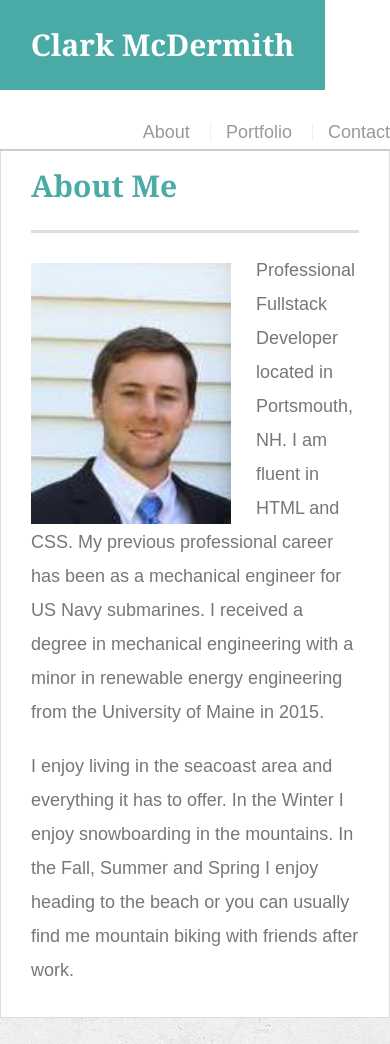
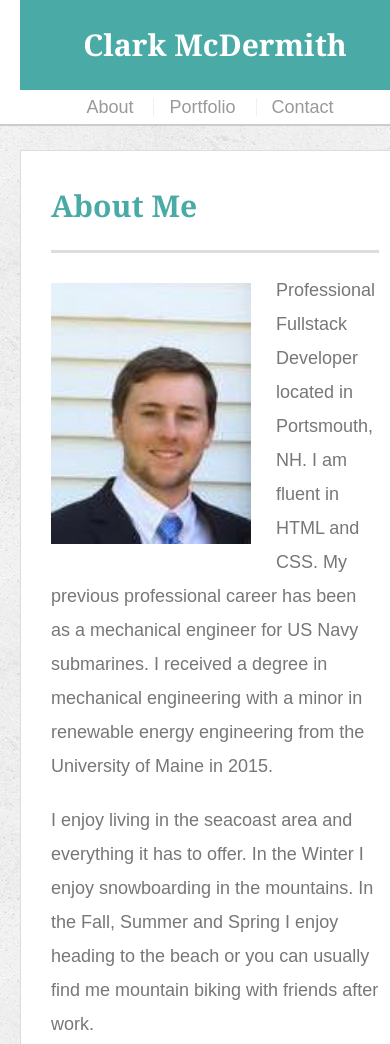
Before and after one commit to clarkwmcd/Responsive-Portfolio, a plain HTML site: page index.html in a window 390 px wide. Shown: the top 1044 px of the page. Drawn offline with Linux system fonts and the light colour scheme.

Commit message:
final commit

```diff
--- a/assets/css/style.css
+++ b/assets/css/style.css
@@ -8,6 +8,49 @@ body {
 
 * {
   box-sizing: border-box;
+}
+
+@media screen and (max-width: 980px) {
+  .main-section {
+    max-width: 500px !important;
+  }
+  .auth-image {
+    width: 100% !important;
+    padding-bottom: 10px;
+  }
+}
+
+@media screen and (max-width: 768px) {
+
+  .auth-image {
+    width: 200px !important;
+  }
+  .sidebar , .main-section {
+    max-width: 650px !important;
+    float: left !important;
+    margin: 20px !important;
+    text-align: left !important;
+  }
+
+}
+
+@media screen and (max-width: 640px) {
+  #logo {
+    width: 100% !important;
+    text-align: center !important;
+  }
+
+  nav {
+    width : 100% !important;
+    margin: auto !important;
+    text-align: center !important;
+
+  }
+
+  .main-section {
+    margin-top: 20px !important;
+    text-align: left !important;
+  }
 }
 
 /* general */
@@ -75,11 +118,13 @@ h3 {
   text-align: center;
   text-decoration: none;
   background: #4aaaa5;
+  margin-left: 20px;
 }
 
 nav {
   float: right;
   margin-top: 25px;
+  margin-right: 20px;
 }
 
 nav a {
@@ -119,6 +164,7 @@ footer {
   margin-bottom: 20px;
   background: #fff;
   border: 1px solid #ddd;
+
 }
 
 h3,
@@ -152,6 +198,8 @@ h3,
   max-width: 650px;
   padding: 30px;
   margin: 0 0 40px;
+  margin-right: 20px;
+  margin-left: 20px;
   background: #fff;
   border: 1px solid #ddd;
 }
```
